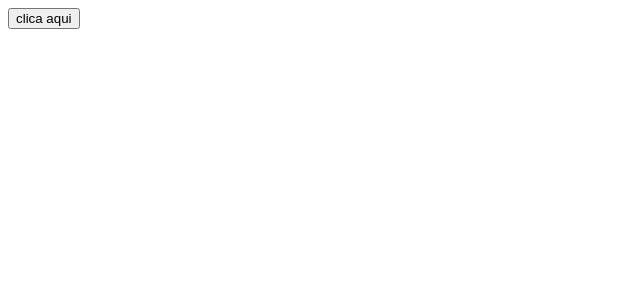
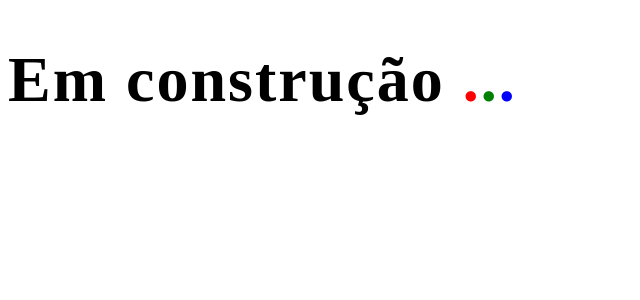
Before and after one commit to dev-cerb/clone-tabnews, a Next.js app: page / in a window 1280 px wide. Shown: the top 300 px of the page, without its empty margins (0-640 px from the left). Built offline with nearby package versions, Linux system fonts and the light colour scheme.

Commit message:
`fixx::` index

```diff
--- a/pages/index.js
+++ b/pages/index.js
@@ -1,17 +1,11 @@
 export default function Home() {
-  function texto() {
-    const texto = document.querySelector(".texto");
-    texto.innerHTML +=
-      "Só para dizer o quanto você é especial, e que as dificuldades são só uma fase que vai passar. Te adoro <3";
-  }
-
   return (
     <div>
-      <button type="button" onClick={texto}>
-        clica aqui
-      </button>
-      <br></br>
-      <p className="texto"></p>
+      <h1 style={{ letterSpacing: "2px", fontSize: "4em" }}>
+        Em construção <span style={{ color: "red" }}>.</span>
+        <span style={{ color: "green" }}>.</span>
+        <span style={{ color: "blue" }}>.</span>
+      </h1>
     </div>
   );
 }
```
Also changed, not shown: 1 other file (tests, documents, lock files or other folders).
